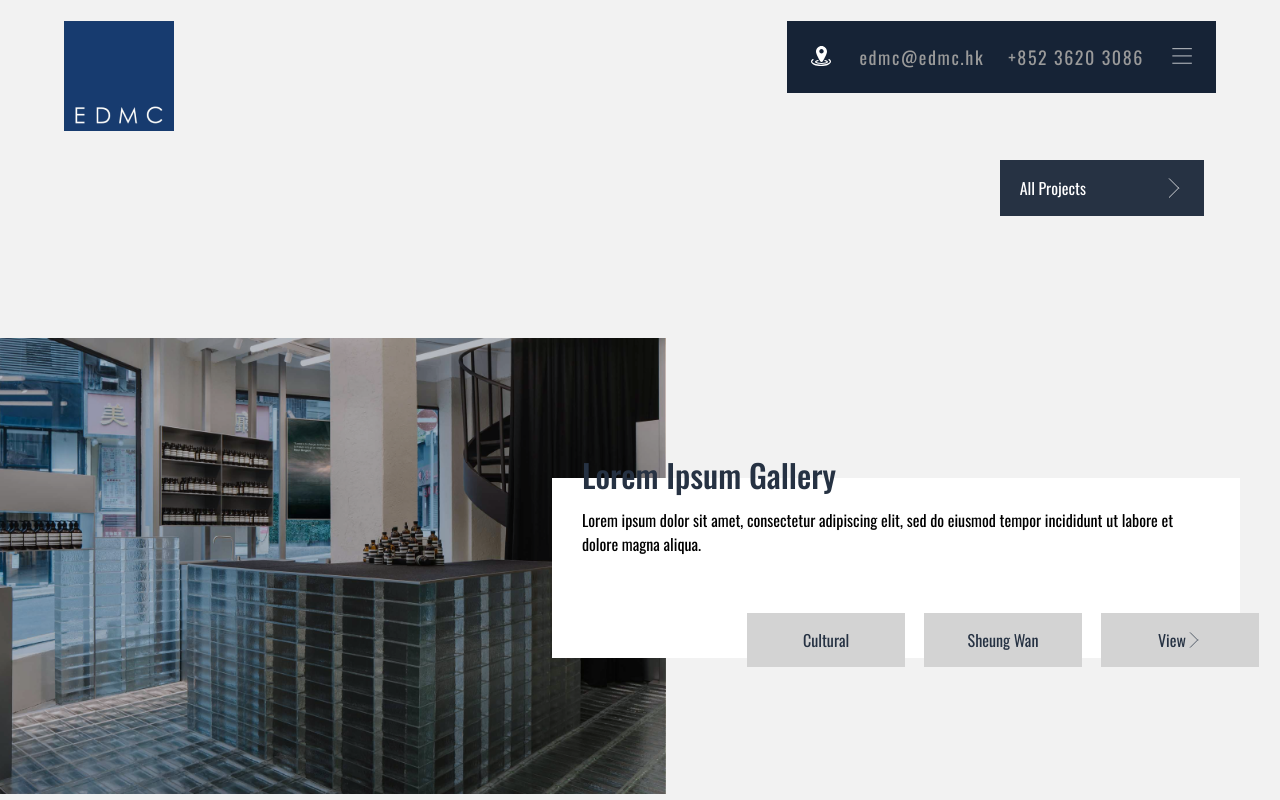
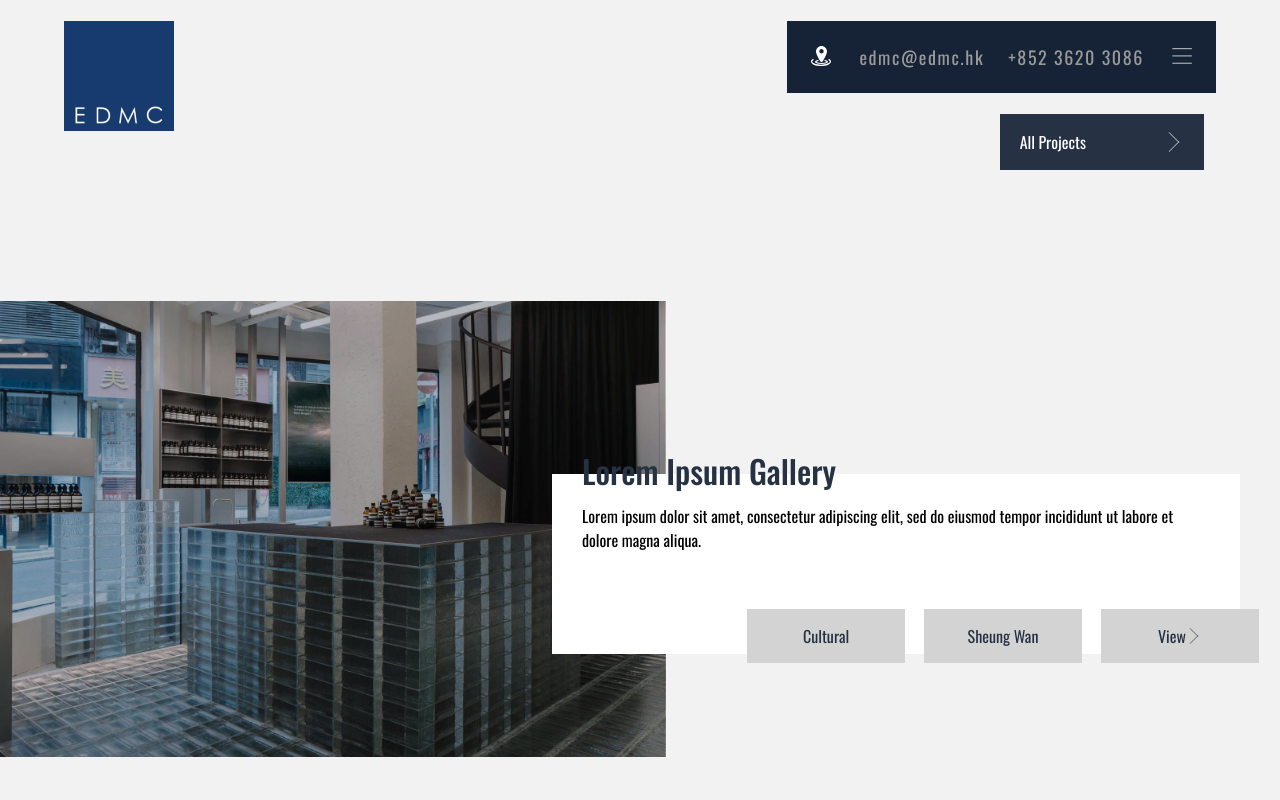
Before and after one commit to ckt22/edmc-website-revamp, a Next.js app: page /projects in a window 1280 px wide. Shown: the top 800 px of the page. Built offline with nearby package versions, Linux system fonts and the light colour scheme; what @googlemaps/react-wrapper would draw is missing.

Commit message:
style fix - sticky header

```diff
--- a/components/layout/index.module.scss
+++ b/components/layout/index.module.scss
@@ -3,6 +3,7 @@
 .layout {
     margin: -8px;
     font-family: 'Oswald';
+    background-color: #F2F2F2;
     // background: url('/aesop.jpeg') no-repeat center center fixed;
     // object-fit: cover;
     // background-size: cover;
--- a/pages/case-studies/[cid]/index.module.scss
+++ b/pages/case-studies/[cid]/index.module.scss
@@ -3,7 +3,7 @@
 .sectionContainer {
     color: global.$primary-color;
     display: block;
-    // position: relative;
+    position: relative;
     margin: 18vh 5% 0 5%;
     display: flex;
     text-align: center;
--- a/pages/projects/index.module.scss
+++ b/pages/projects/index.module.scss
@@ -6,7 +6,7 @@
     left: 0;
     width: 100%;
 
-    position: absolute;
+    // position: absolute;
 
     // hack - to apply background throughout the page
     min-height: 100%;
@@ -20,7 +20,7 @@
 .dropdownContainer {
     display: block;
     position: relative;
-    margin: 20vh 5% 10vh 5%;
+    margin: 0 5% 10vh 5%;
     display: flex;
     justify-content: center;
     align-items: center;
--- a/styles/global.scss
+++ b/styles/global.scss
@@ -60,7 +60,7 @@ $error-color: #ed7282; // error state color
 .galleryContainer {
   position: relative;
   min-height: 65vh;
-  margin: 0 0 10vh 0;
+  padding: 0 0 15vh 0;
 
   .imageContainer {
       position: absolute;
```
